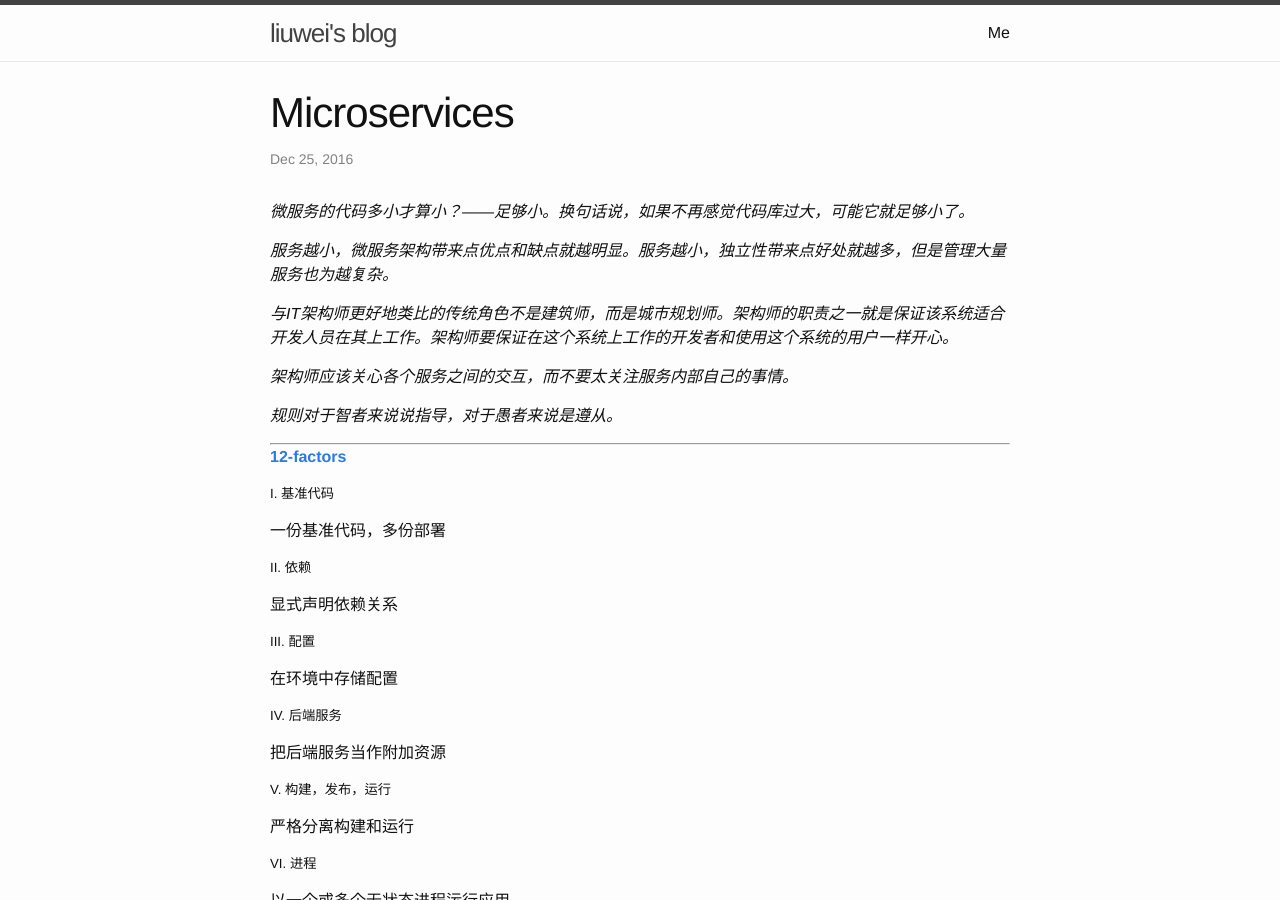
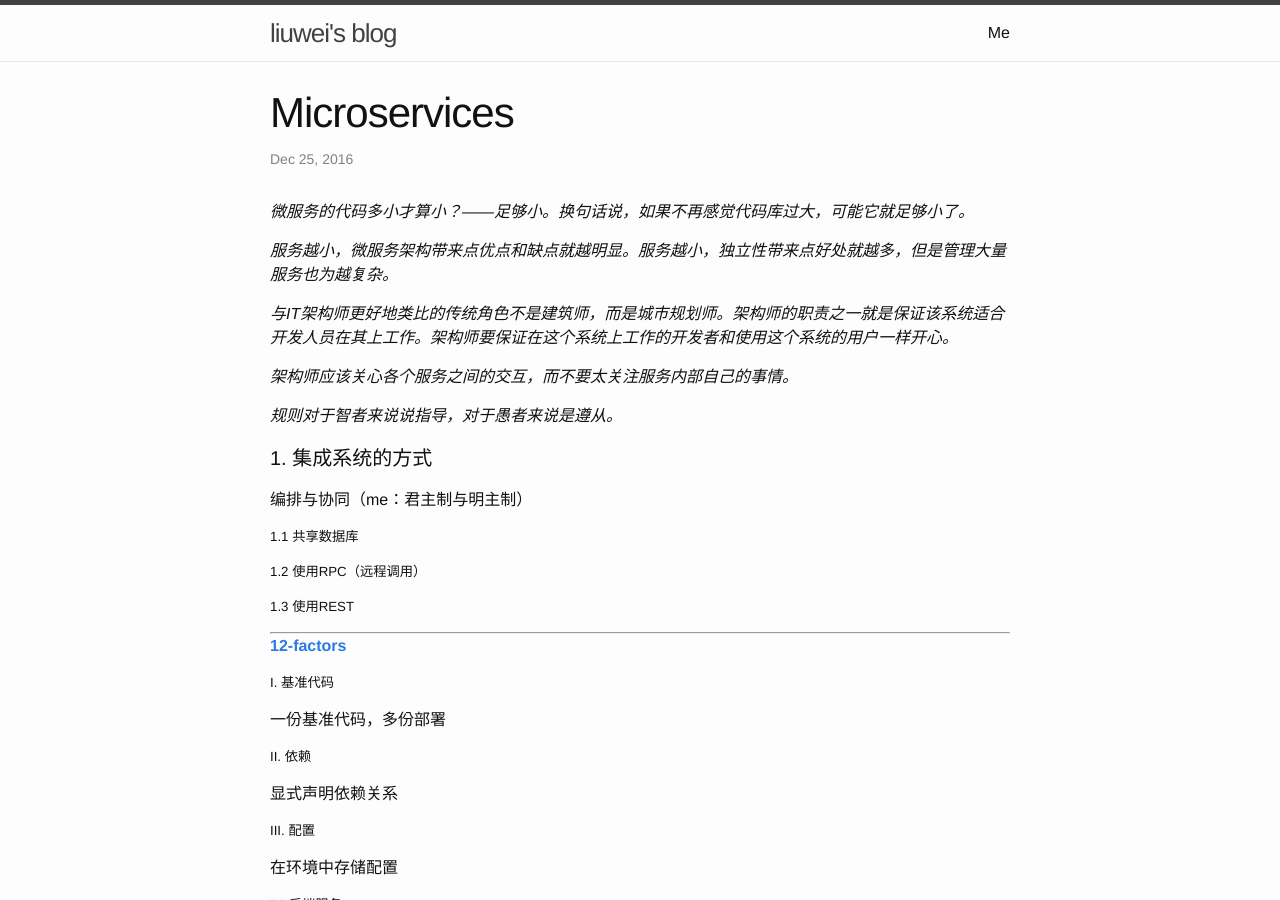
Before and after one commit to liuweiii/liuweiii.github.io, a Jekyll site: the page built from _posts/2016-12-25-microservices.markdown, in a window 1280 px wide and 900 px high. Built offline with Jekyll 4.4.1, drawn with Linux system fonts in a browser that asks for light colours.

Commit message:
microservices

```diff
--- a/_posts/2016-12-25-microservices.markdown
+++ b/_posts/2016-12-25-microservices.markdown
@@ -18,6 +18,16 @@ tags:
 *架构师应该关心各个服务之间的交互，而不要太关注服务内部自己的事情。*
 
 *规则对于智者来说说指导，对于愚者来说是遵从。*
+
+#### 1. 集成系统的方式
+
+编排与协同（me：君主制与明主制）
+
+##### 1.1 共享数据库
+
+##### 1.2 使用RPC（远程调用）
+
+##### 1.3 使用REST
 
 
 
```
